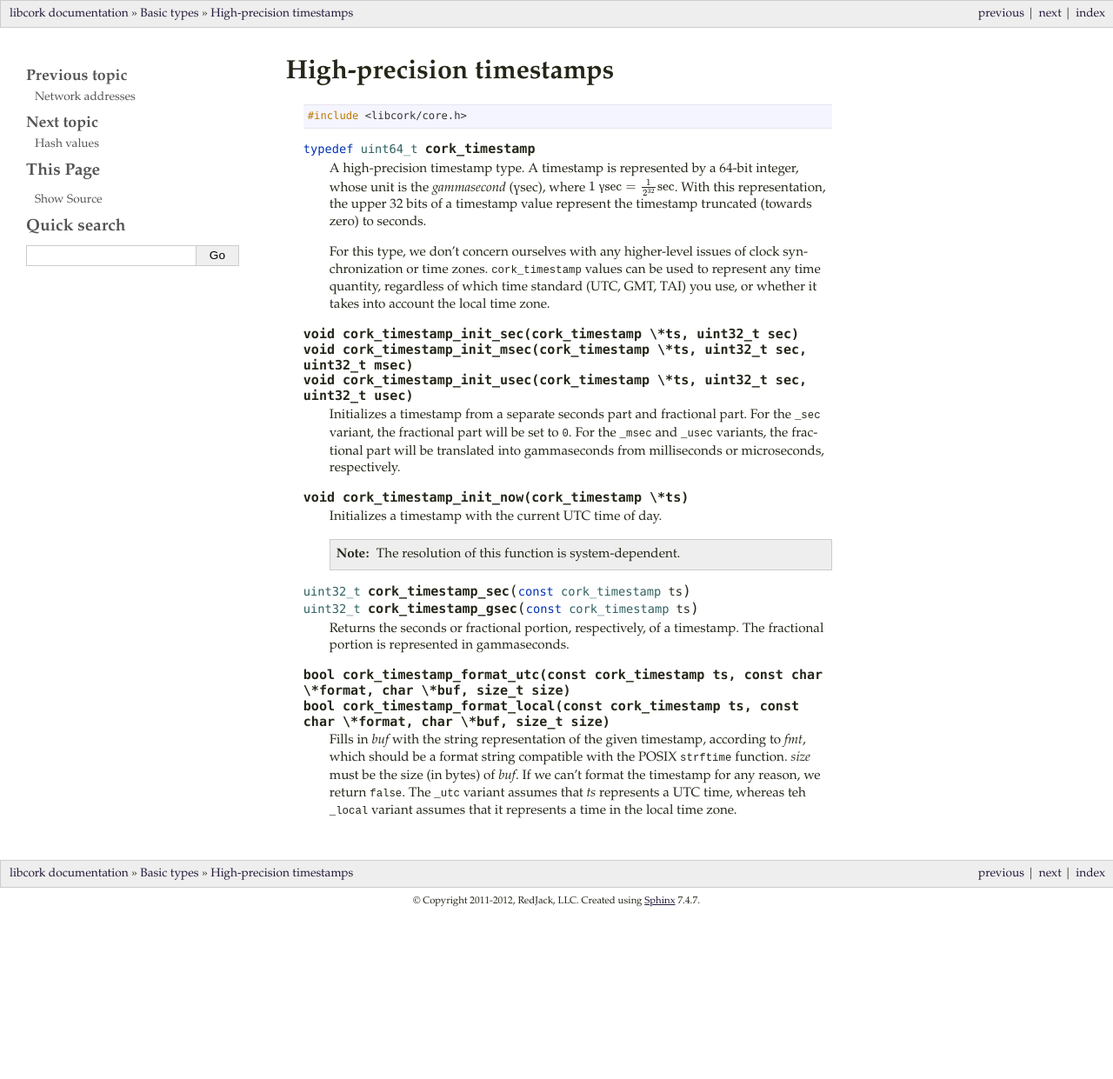
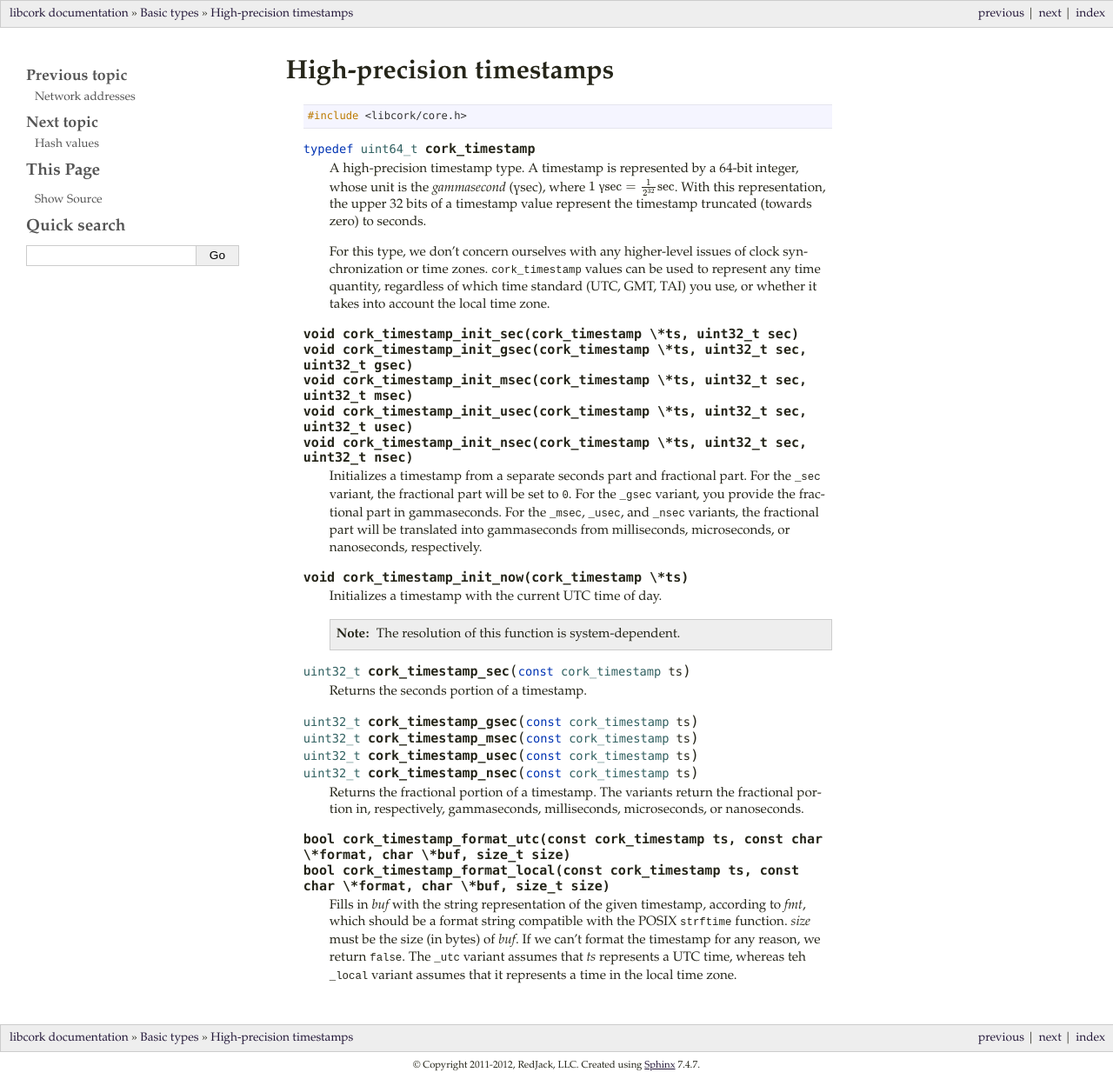
Before and after one commit to dcreager/libcork, a Sphinx documentation site: the page built from docs/timestamps.rst, in a window 1280 px wide. Shown: the whole page at 87% size. Built offline with Sphinx 7.4.7, drawn with Linux system fonts in a browser that asks for light colours; the version number could not be read and is left out; before the commit the page ends 1052 px from its top, so only the background shows below that.

Commit message:
Additional functions for handling timestamps
There are now constructors for building a timestamp from gammaseconds and
nanoseconds fractional values, and accessor functions for extracting the
fractional portion in milli-, micro-, or nanoseconds.

```diff
--- a/docs/timestamps.rst
+++ b/docs/timestamps.rst
@@ -27,14 +27,17 @@ High-precision timestamps
 
 
 .. function:: void cork_timestamp_init_sec(cork_timestamp \*ts, uint32_t sec)
+              void cork_timestamp_init_gsec(cork_timestamp \*ts, uint32_t sec, uint32_t gsec)
               void cork_timestamp_init_msec(cork_timestamp \*ts, uint32_t sec, uint32_t msec)
               void cork_timestamp_init_usec(cork_timestamp \*ts, uint32_t sec, uint32_t usec)
+              void cork_timestamp_init_nsec(cork_timestamp \*ts, uint32_t sec, uint32_t nsec)
 
    Initializes a timestamp from a separate seconds part and fractional
    part.  For the ``_sec`` variant, the fractional part will be set to
-   ``0``.  For the ``_msec`` and ``_usec`` variants, the fractional part
-   will be translated into gammaseconds from milliseconds or
-   microseconds, respectively.
+   ``0``.  For the ``_gsec`` variant, you provide the fractional part in
+   gammaseconds.  For the ``_msec``, ``_usec``, and ``_nsec`` variants, the
+   fractional part will be translated into gammaseconds from milliseconds,
+   microseconds, or nanoseconds, respectively.
 
 
 .. function:: void cork_timestamp_init_now(cork_timestamp \*ts)
@@ -47,10 +50,17 @@ High-precision timestamps
 
 
 .. function:: uint32_t cork_timestamp_sec(const cork_timestamp ts)
-              uint32_t cork_timestamp_gsec(const cork_timestamp ts)
 
-   Returns the seconds or fractional portion, respectively, of a
-   timestamp.  The fractional portion is represented in gammaseconds.
+   Returns the seconds portion of a timestamp.
+
+.. function:: uint32_t cork_timestamp_gsec(const cork_timestamp ts)
+              uint32_t cork_timestamp_msec(const cork_timestamp ts)
+              uint32_t cork_timestamp_usec(const cork_timestamp ts)
+              uint32_t cork_timestamp_nsec(const cork_timestamp ts)
+
+   Returns the fractional portion of a timestamp.  The variants return the
+   fractional portion in, respectively, gammaseconds, milliseconds,
+   microseconds, or nanoseconds.
 
 
 .. function:: bool cork_timestamp_format_utc(const cork_timestamp ts, const char \*format, char \*buf, size_t size)
```
Also changed, not shown: 2 other files.
